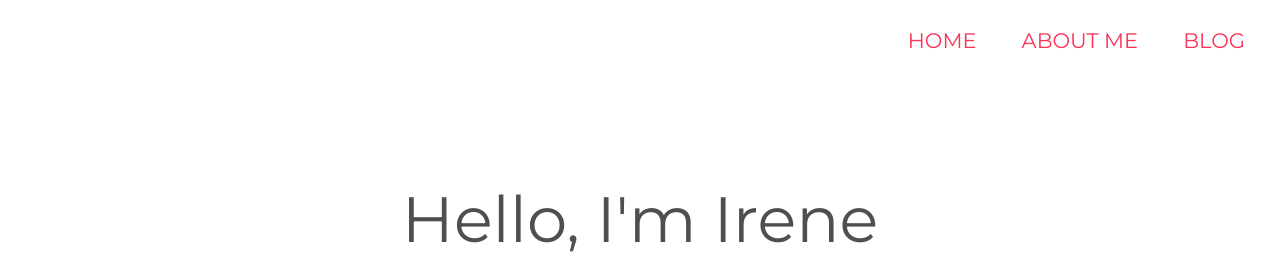
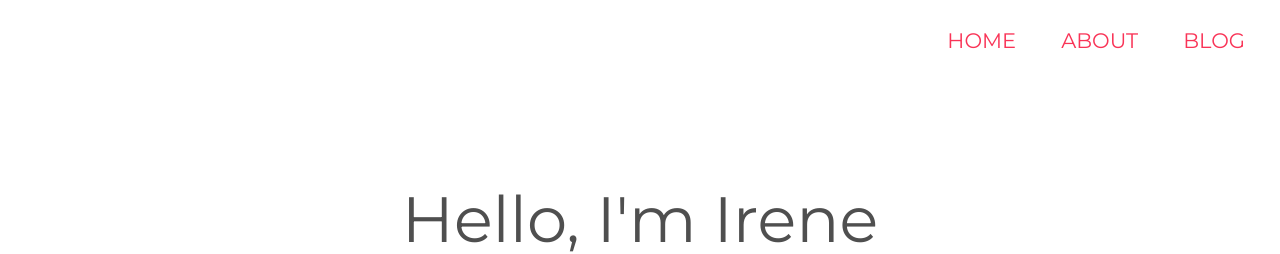
Before and after one commit to irenealgi/irenealegre.com, a Jekyll site: the page built from index.html, in a window 1280 px wide and 900 px high. Shown: the top 254 px of the window. Built offline with Jekyll 4.4.1, drawn with Linux system fonts in a browser that asks for light colours.

Commit message:
Update navigation bar
Former-commit-id: a6094369bb9c585958f3759e125cd8bd47f2e147

```diff
--- a/_includes/navigation.html
+++ b/_includes/navigation.html
@@ -1,5 +1,5 @@
 <div id="navigation">
   <span class="navigation_item"><a href="/">HOME</a></span>
-  <span class="navigation_item"><a href="about">ABOUT ME</a></span>
+  <span class="navigation_item"><a href="about">ABOUT</a></span>
   <span class="navigation_item"><a href="blog">BLOG</a></span>
 </div>
```
